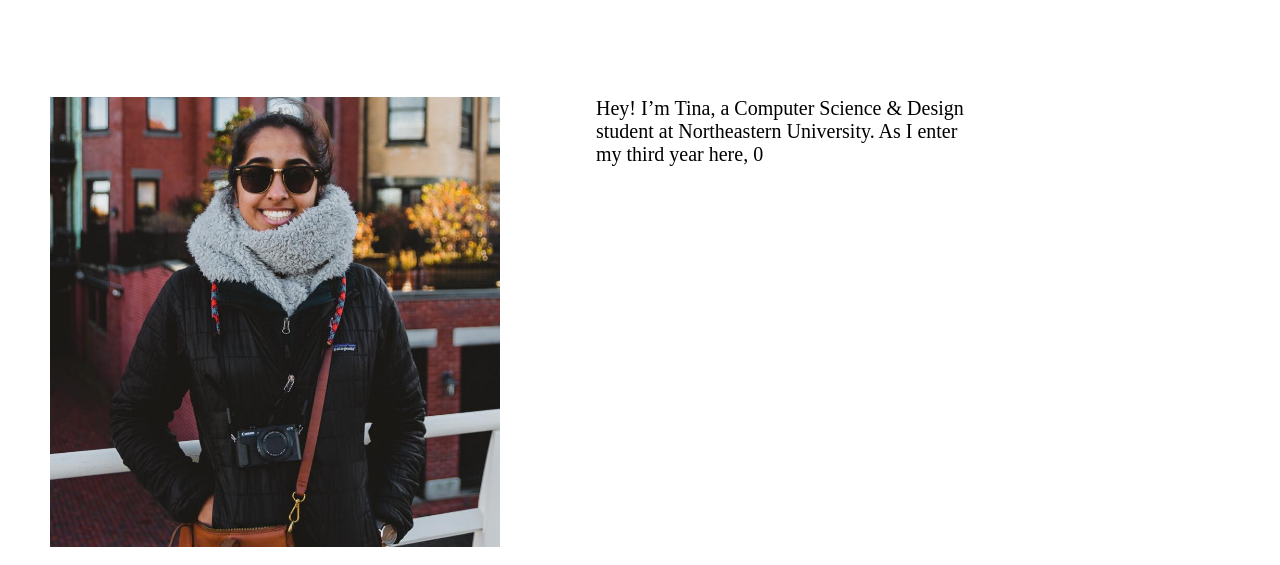
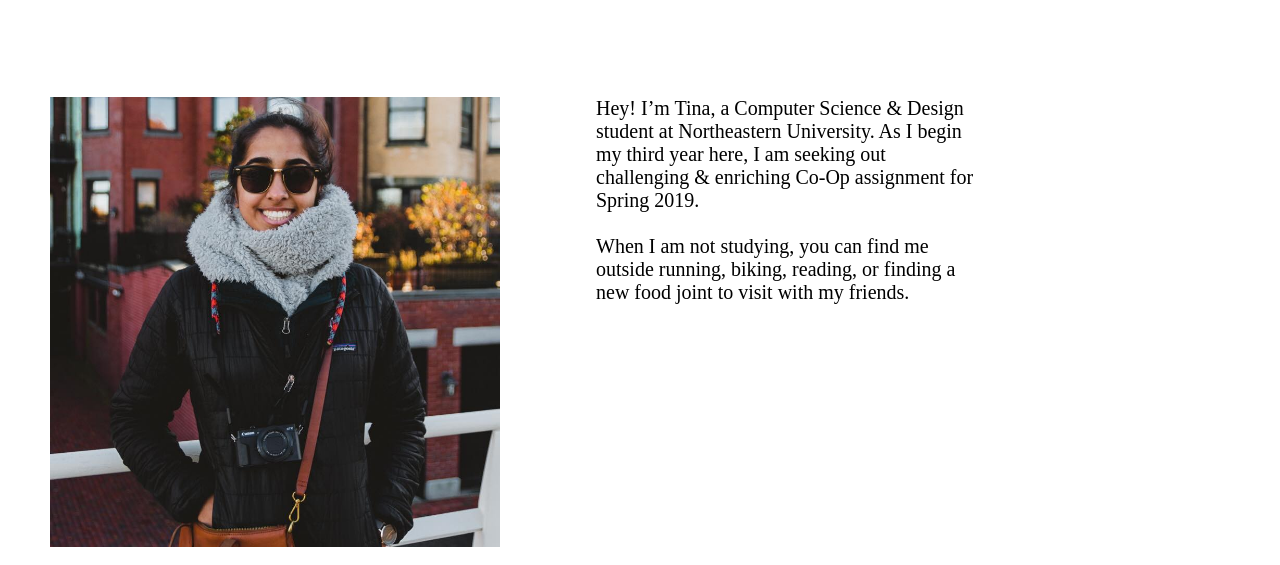
Before and after one commit to tina-n219/Portfolio, a plain HTML site: page about/index.html in a window 1280 px wide. Shown: the part 58-623 px from the top of the page. Drawn offline with Linux system fonts and the light colour scheme.

Commit message:
About page

```diff
--- a/about/index.html
+++ b/about/index.html
@@ -22,7 +22,13 @@
 </div>
 
 <div class="description">
-	<p> Hey! I’m Tina, a Computer Science & Design student at Northeastern University. As I enter my third year here, 0
+	<p> Hey! I’m Tina, a Computer Science & Design student at Northeastern University. As I begin my third year here,
+		I am seeking out challenging & enriching Co-Op assignment for Spring 2019.
+	</p>
+	<br>
+	<p>
+		When I am not studying, you can find me outside running, biking, reading, or finding a new food joint
+		to visit with my friends.
 	</p>
 </div>
 
```
